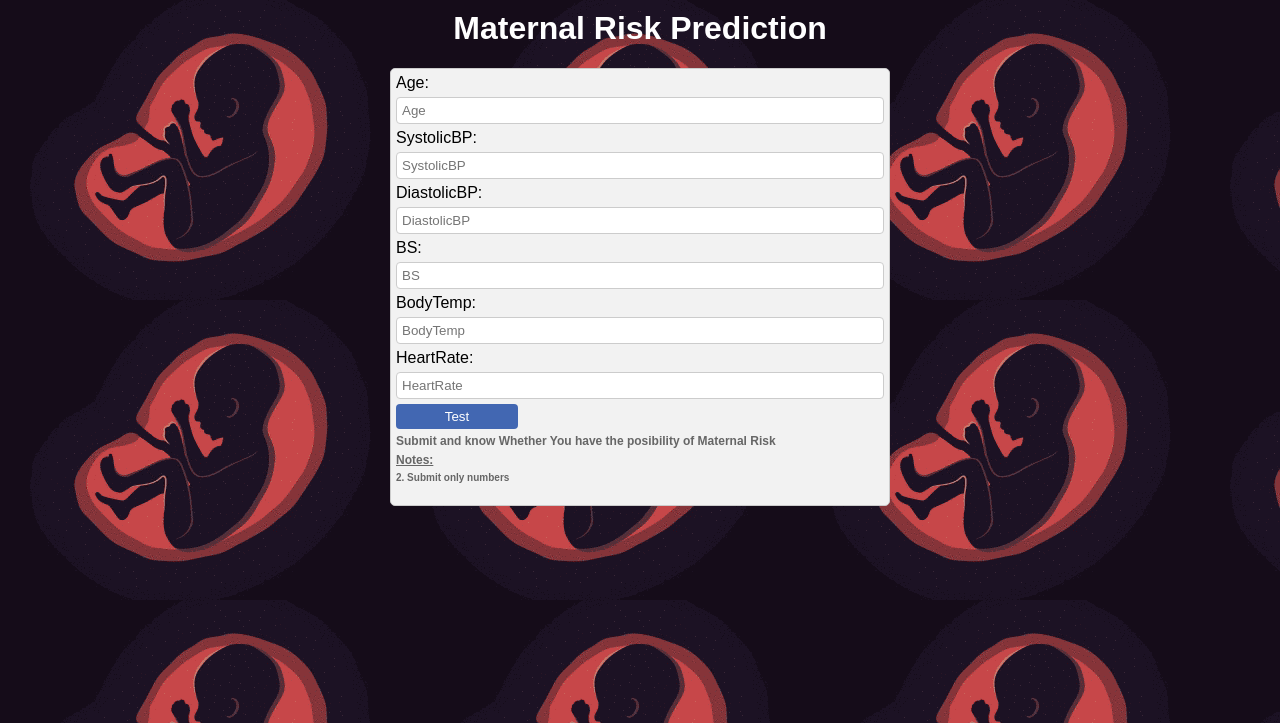
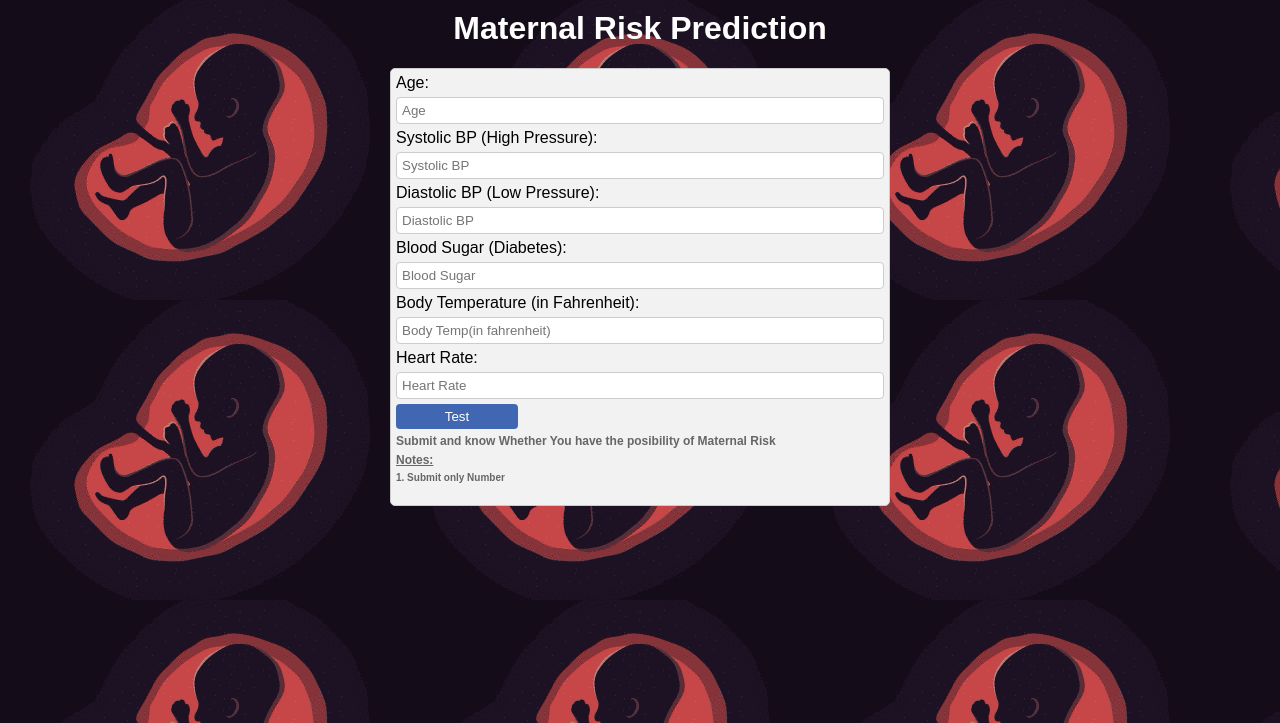
Before and after one commit to SMAsaduzzaman/maternal_risk, a Flask app: page / in a window 1280 px wide. Shown: the top 723 px of the page. Run offline with Flask 3, Linux system fonts and the light colour scheme; parts of the project's set-up code (start-up, migrations or seed data) failed here and were passed over.

Commit message:
Update home.html

```diff
--- a/app/templates/home.html
+++ b/app/templates/home.html
@@ -167,25 +167,25 @@
     <label for="Age">Age:</label>
     <input type="text" id="Age" name="Age" placeholder="Age">
 
-    <label for="SystolicBP">SystolicBP:</label>
-    <input type="text" id="SystolicBP" name="SystolicBP" placeholder="SystolicBP">
+    <label for="SystolicBP">Systolic BP (High Pressure):</label>
+    <input type="text" id="SystolicBP" name="SystolicBP" placeholder="Systolic BP">
 
-    <label for="DiastolicBP">DiastolicBP:</label>
-    <input type="text" id="DiastolicBP" name="DiastolicBP" placeholder="DiastolicBP">
+    <label for="DiastolicBP">Diastolic BP (Low Pressure):</label>
+    <input type="text" id="DiastolicBP" name="DiastolicBP" placeholder="Diastolic BP">
 
-    <label for="BS">BS:</label>
-    <input type="text" id="BS" name="BS" placeholder="BS">
+    <label for="BS">Blood Sugar (Diabetes):</label>
+    <input type="text" id="BS" name="BS" placeholder="Blood Sugar">
 
-    <label for="BodyTemp">BodyTemp:</label>
-    <input type="text" id="BodyTemp" name="BodyTemp" placeholder="BodyTemp">
+    <label for="BodyTemp">Body Temperature (in Fahrenheit):</label>
+    <input type="text" id="BodyTemp" name="BodyTemp" placeholder="Body Temp(in fahrenheit)">
 
-    <label for="HeartRate">HeartRate:</label>
-    <input type="text" id="HeartRate" name="HeartRate" placeholder="HeartRate">
+    <label for="HeartRate">Heart Rate:</label>
+    <input type="text" id="HeartRate" name="HeartRate" placeholder="Heart Rate">
 
     <button type="submit" onclick="showNotification()">Test</button>
     <h4> Submit and know Whether You have the posibility of Maternal Risk</h4>
     <h4><u>Notes:</h4></u>
-    <h5> 2. Submit only numbers</h5>
+    <h5> 1. Submit only Number</h5>
 
   </body>
 </html>
```
